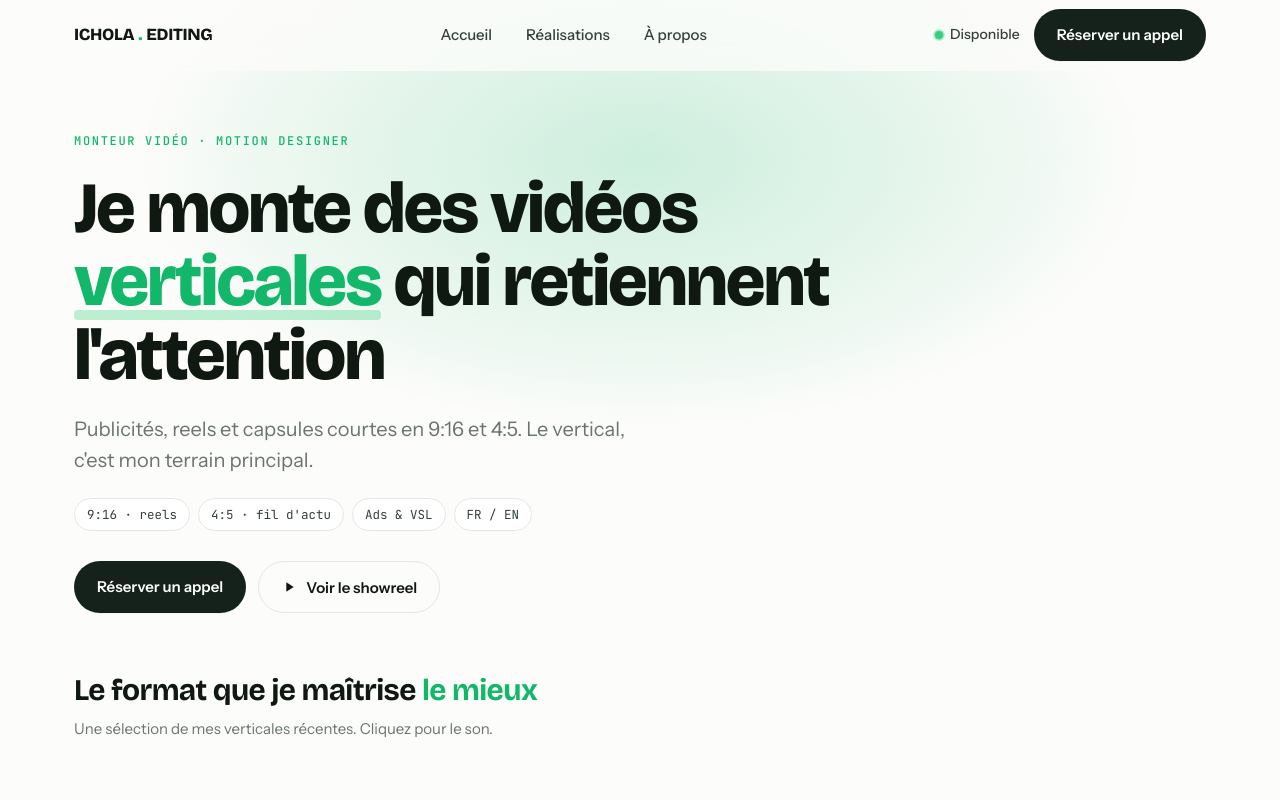
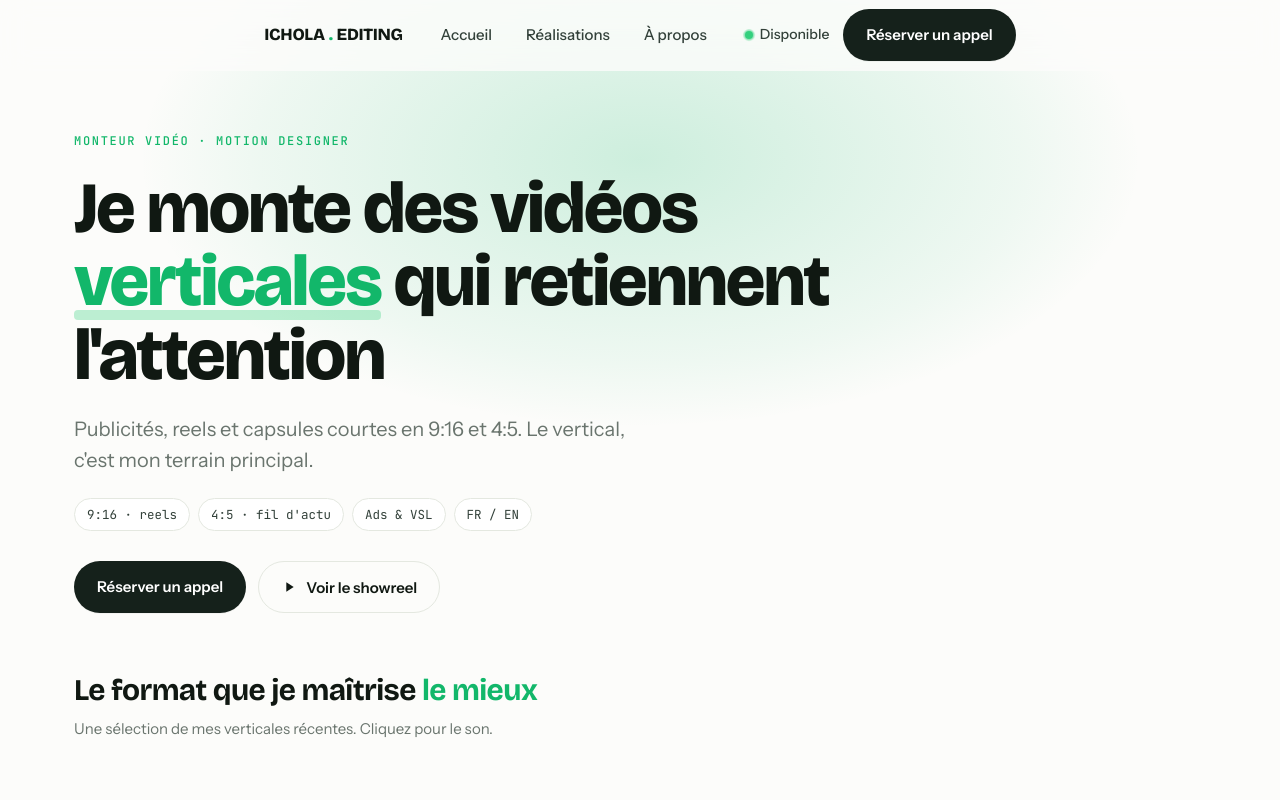
Before and after one commit to Tsukuyomi260/ichola_editing, a Next.js app: page / in a window 1280 px wide. Shown: the top 800 px of the page. Built offline with nearby package versions, Linux system fonts and the light colour scheme.

Commit message:
add shrink effect to header

```diff
--- a/app/globals.css
+++ b/app/globals.css
@@ -91,7 +91,17 @@ img{max-width:100%;display:block}
   border-bottom:1px solid transparent;transition:border-color .3s,background .3s;
 }
 .nav.scrolled{border-bottom-color:var(--line);background:color-mix(in srgb,var(--bg) 92%,transparent)}
-.nav-inner{display:flex;align-items:center;justify-content:space-between;height:70px;gap:24px}
+
+.nav-inner-wrapper{
+  display:flex;align-items:center;justify-content:center;max-width:100%;margin:0 auto;
+}
+.nav.scrolled .nav-inner-wrapper{
+  background:rgba(252,252,250,.85);
+  border-bottom:1px solid var(--line);
+}
+
+.nav-inner{display:flex;align-items:center;justify-content:space-between;height:70px;gap:24px;transition:height .3s var(--ease);padding:0 24px}
+.nav.scrolled .nav-inner{height:56px;padding:0 24px}
 .brand{font-family:"Bricolage Grotesque",sans-serif;font-weight:800;font-size:17px;letter-spacing:-.02em;display:flex;align-items:center;gap:2px}
 .brand .dot{color:var(--green);margin:0 2px}
 .nav-links{display:flex;gap:6px;align-items:center}
--- a/app/page.tsx
+++ b/app/page.tsx
@@ -1,9 +1,10 @@
 'use client';
 
-import { useEffect, useRef } from 'react';
+import { useEffect, useRef, useState } from 'react';
 import Hero from '@/components/Hero';
 
 export default function Page() {
+  const [isScrolled, setIsScrolled] = useState(false);
   const navRef = useRef<HTMLElement>(null);
   const mobileMenuRef = useRef<HTMLDivElement>(null);
   const modalRef = useRef<HTMLDivElement>(null);
@@ -22,6 +23,7 @@ export default function Page() {
 
     /* Scroll progress bar + Nav shadow on scroll */
     const handleScroll = () => {
+      setIsScrolled(window.scrollY > 50);
       if (nav) {
         nav.classList.toggle('scrolled', window.scrollY > 8);
       }
@@ -177,6 +179,7 @@ export default function Page() {
 
       {/* ================= NAV ================= */}
       <header className="nav" id="nav" ref={navRef}>
+        <div className="nav-inner-wrapper" style={{ transition: 'all 0.3s var(--ease)' }}>
           <div className="wrap nav-inner">
             <a href="#" className="brand">
               ICHOLA<span className="dot">.</span>EDITING
@@ -198,6 +201,7 @@ export default function Page() {
                   <path d="M4 7h16M4 12h16M4 17h16" />
                 </svg>
               </button>
+            </div>
           </div>
         </div>
       </header>
--- a/components/Hero.tsx
+++ b/components/Hero.tsx
@@ -101,8 +101,6 @@ export default function Hero({ cards = HERO_CARDS, onCardClick }: { cards?: Hero
           </div>
         </div>
       </section>
-
-      <p className="rail-note wrap">// glissez à la souris, au doigt ou au clavier · clic = lecteur avec son</p>
     </header>
   );
 }
```
Lines whose indentation alone changed are shown as unchanged.
